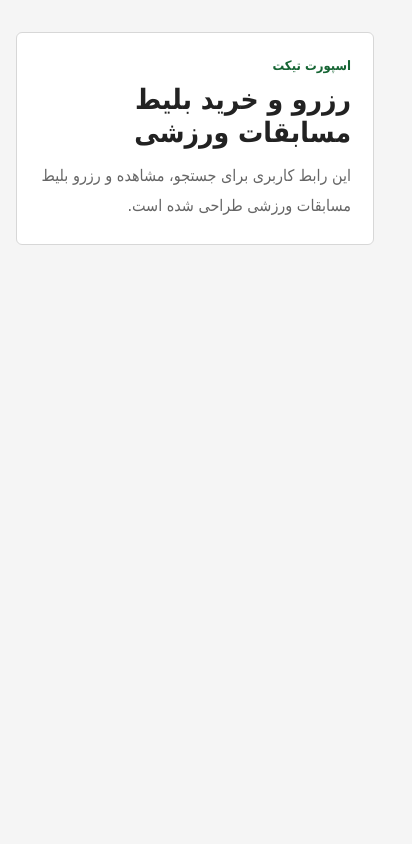
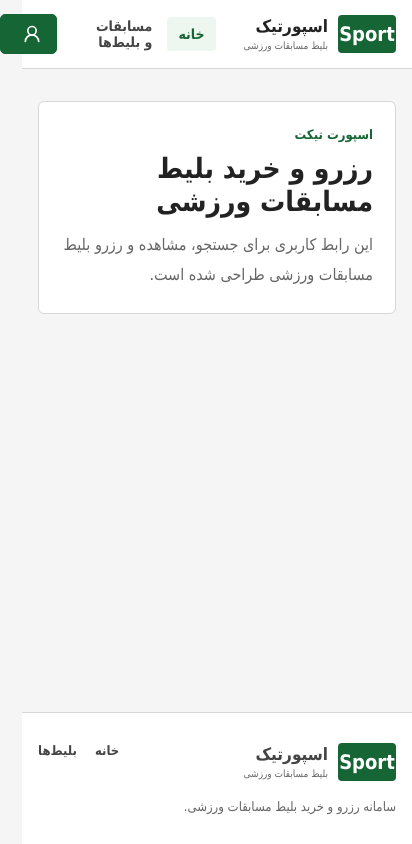
Before and after one commit to sport-ticket-platform/frontend, a React (Vite) app: page / in a window 390 px wide. Shown: the whole page, 412 px wide, since content can reach past the window. Built offline with nearby package versions, Linux system fonts and the light colour scheme.

Commit message:
feat: add Header and Logo

```diff
--- a/src/App.jsx
+++ b/src/App.jsx
@@ -2,12 +2,31 @@ import { Route, Routes } from 'react-router-dom';
 import AppLayout from './layouts/AppLayout.jsx';
 import HomePage from './pages/HomePage.jsx';
 import NotFoundPage from './pages/NotFoundPage.jsx';
+import PlaceholderPage from './pages/PlaceholderPage.jsx';
 
 export default function App() {
   return (
     <Routes>
       <Route element={<AppLayout />}>
         <Route index element={<HomePage />} />
+        <Route
+          path="tickets"
+          element={(
+            <PlaceholderPage
+              title="مسابقات و بلیط‌ها"
+              description="جستجو و فهرست بلیط ها."
+            />
+          )}
+        />
+        <Route
+          path="auth"
+          element={(
+            <PlaceholderPage
+              title="ورود و ثبت‌نام"
+              description="فرم ورود با رمز عبور و OTP"
+            />
+          )}
+        />
         <Route path="*" element={<NotFoundPage />} />
       </Route>
     </Routes>
--- /dev/null
+++ b/src/components/Footer.jsx
@@ -0,0 +1,23 @@
+import { Link } from 'react-router-dom';
+import Logo from './Logo.jsx';
+
+export default function Footer() {
+  return (
+    <footer className="site-footer">
+      <div className="container footer-content">
+        <div className="footer-about">
+          <Logo />
+          <p>
+            سامانه رزرو و خرید بلیط مسابقات ورزشی.
+          </p>
+        </div>
+
+        <nav className="footer-links" aria-label="پیوندهای پایین صفحه">
+          <Link to="/">خانه</Link>
+          <Link to="/tickets">بلیط‌ها</Link>
+        </nav>
+      </div>
+
+    </footer>
+  );
+}
--- /dev/null
+++ b/src/components/Header.jsx
@@ -0,0 +1,49 @@
+import { useState } from 'react';
+import { Menu, UserRound, X } from 'lucide-react';
+import { Link, NavLink } from 'react-router-dom';
+import Logo from './Logo.jsx';
+
+const navClassName = ({ isActive }) =>
+  `nav-link${isActive ? ' active' : ''}`;
+
+export default function Header() {
+  const [menuOpen, setMenuOpen] = useState(false);
+
+  const closeMenu = () => setMenuOpen(false);
+
+  return (
+    <header className="site-header">
+      <div className="container header-inner">
+        <Logo />
+
+        <button
+          className="menu-button"
+          type="button"
+          aria-label="باز کردن منوی سایت"
+          aria-expanded={menuOpen}
+          onClick={() => setMenuOpen((current) => !current)}
+        >
+          {menuOpen ? <X size={21} /> : <Menu size={21} />}
+        </button>
+
+        <nav
+          className={`main-nav${menuOpen ? ' open' : ''}`}
+          aria-label="منوی اصلی"
+          onClick={closeMenu}
+        >
+          <NavLink className={navClassName} to="/" end>
+            خانه
+          </NavLink>
+          <NavLink className={navClassName} to="/tickets">
+            مسابقات و بلیط‌ها
+          </NavLink>
+        </nav>
+
+        <Link className="login-link" to="/auth" onClick={closeMenu}>
+          <UserRound size={18} />
+          ورود / ثبت‌نام
+        </Link>
+      </div>
+    </header>
+  );
+}
--- /dev/null
+++ b/src/components/Logo.jsx
@@ -0,0 +1,13 @@
+import { Link } from 'react-router-dom';
+
+export default function Logo() {
+  return (
+    <Link className="brand" to="/" aria-label="اسپورتیک - صفحه اصلی">
+      <span className="brand-mark" aria-hidden="true">Sport</span>
+      <span className="brand-copy">
+        <strong>اسپورتیک</strong>
+        <small>بلیط مسابقات ورزشی</small>
+      </span>
+    </Link>
+  );
+}
--- a/src/layouts/AppLayout.jsx
+++ b/src/layouts/AppLayout.jsx
@@ -1,11 +1,14 @@
 import { Outlet } from 'react-router-dom';
-
+import Footer from '../components/Footer.jsx';
+import Header from '../components/Header.jsx';
 export default function AppLayout() {
   return (
     <div className="app-shell">
+      <Header />
       <main className="page-content">
         <Outlet />
       </main>
+      <Footer />
     </div>
   );
 }
--- /dev/null
+++ b/src/pages/PlaceholderPage.jsx
@@ -0,0 +1,16 @@
+import { Link } from 'react-router-dom';
+
+export default function PlaceholderPage({ title, description }) {
+  return (
+    <section className="page-section">
+      <div className="container simple-message">
+        <span className="page-label"> اسپورت تیکت </span>
+        <h1>{title}</h1>
+        <p>{description}</p>
+        <Link className="text-link" to="/">
+          بازگشت به صفحه اصلی
+        </Link>
+      </div>
+    </section>
+  );
+}
--- a/src/styles/global.css
+++ b/src/styles/global.css
@@ -5,6 +5,7 @@
   font-synthesis: none;
   text-rendering: optimizeLegibility;
   --primary: #166534;
+  --primary-dark: #14532d;
   --text: #222;
   --muted: #666;
   --border: #d7d7d7;
@@ -45,10 +46,12 @@ p {
   line-height: 1.9;
 }
 .app-shell {
+  display: flex;
   min-height: 100vh;
-}
+  flex-direction: column;}
 .page-content {
-  min-height: 100vh;
+  flex: 1;
+  min-height: 60vh;
 }
 .container {
   width: min(1080px, calc(100% - 32px));
@@ -93,6 +96,119 @@ p {
   color: var(--primary);
   font-weight: 700;
 }
+.site-footer {
+  padding-top: 30px;
+  color: #444;
+  background: #fff;
+  border-top: 1px solid var(--border);
+}
+.footer-content {
+  display: flex;
+  padding-bottom: 24px;
+  align-items: flex-start;
+  justify-content: space-between;
+  gap: 30px;
+}
+.footer-about p {
+  max-width: 480px;
+  margin: 14px 0 0;
+  color: var(--muted);
+  font-size: 13px;
+}
+.footer-links {
+  display: flex;
+  flex-wrap: wrap;
+  gap: 18px;
+  font-size: 13px;
+  font-weight: 700;
+}
+.site-header {
+  position: relative;
+  background: #fff;
+  border-bottom: 1px solid var(--border);
+}
+.header-inner {
+  display: flex;
+  min-height: 68px;
+  align-items: center;
+  gap: 28px;
+}
+.brand {
+  display: inline-flex;
+  flex-shrink: 0;
+  align-items: center;
+  gap: 10px;
+}
+.brand-mark {
+  display: grid;
+  width: 58px;
+  height: 38px;
+  place-items: center;
+  color: #fff;
+  background: var(--primary);
+  border-radius: 4px;
+  font-size: 20px;
+  font-weight: 900;
+}
+.brand-copy {
+  display: grid;
+  line-height: 1.25;
+}
+.brand-copy strong {
+  font-size: 17px;
+}
+.brand-copy small {
+  margin-top: 3px;
+  color: var(--muted);
+  font-size: 10px;
+}
+.main-nav {
+  display: flex;
+  align-items: center;
+  gap: 4px;
+}
+.nav-link {
+  padding: 9px 11px;
+  color: #444;
+  border-radius: 4px;
+  font-size: 14px;
+  font-weight: 700;
+}
+.nav-link:hover,
+.nav-link.active {
+  color: var(--primary);
+  background: #eef6f0;
+}
+.login-link {
+  display: inline-flex;
+  min-height: 40px;
+  margin-right: auto;
+  padding: 0 14px;
+  align-items: center;
+  justify-content: center;
+  gap: 7px;
+  color: #fff;
+  background: var(--primary);
+  border: 1px solid var(--primary);
+  border-radius: 5px;
+  font-size: 13px;
+  font-weight: 700;
+}
+.login-link:hover {
+  background: var(--primary-dark);
+}
+.menu-button {
+  display: none;
+  width: 40px;
+  height: 40px;
+  margin-right: auto;
+  padding: 0;
+  place-items: center;
+  color: #333;
+  background: #fff;
+  border: 1px solid var(--border);
+  border-radius: 5px;
+}
 @media (max-width: 600px) {
   .page-section {
     padding: 32px 0;
@@ -101,4 +217,11 @@ p {
   .simple-message {
     padding: 22px;
   }
+  .login-link {
+    font-size: 0;
+  }
+  .login-link svg {
+    width: 20px;
+    height: 20px;
+  }
 }
```
